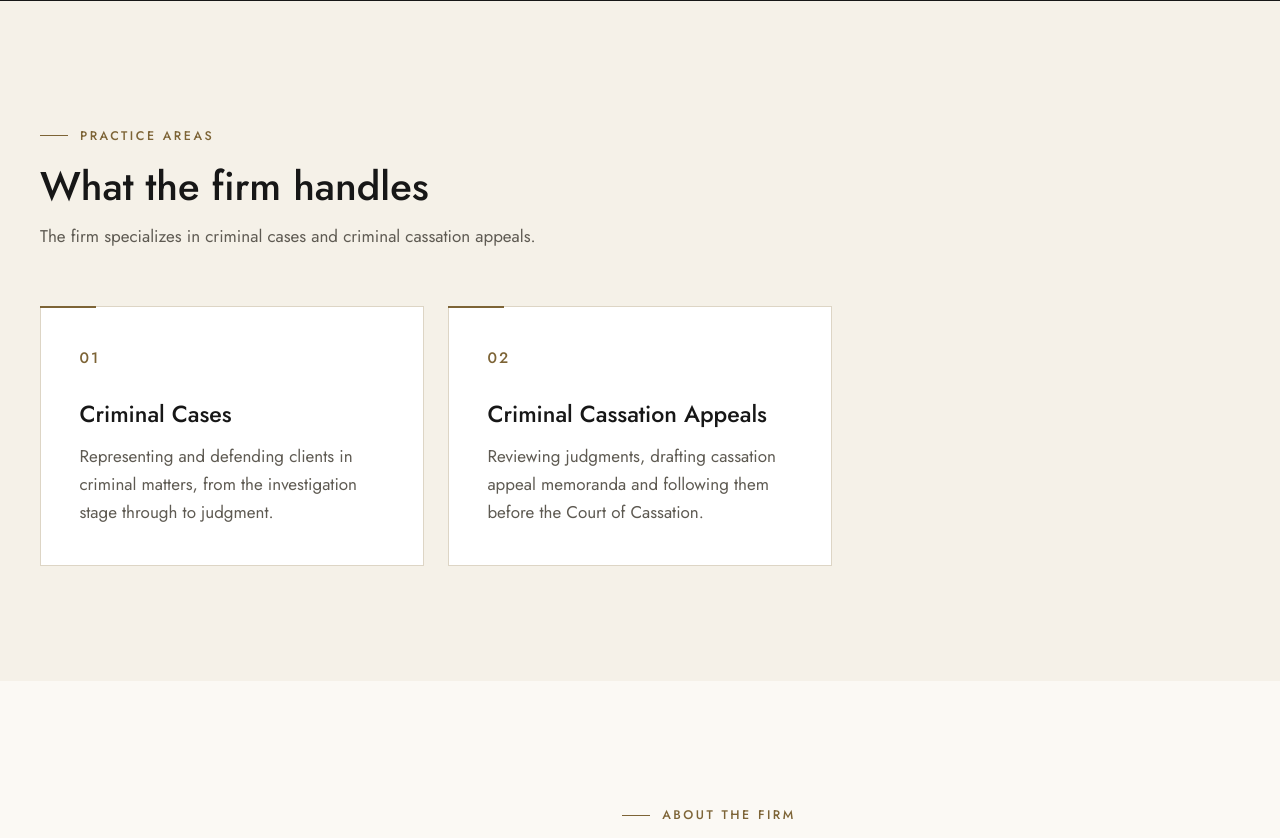
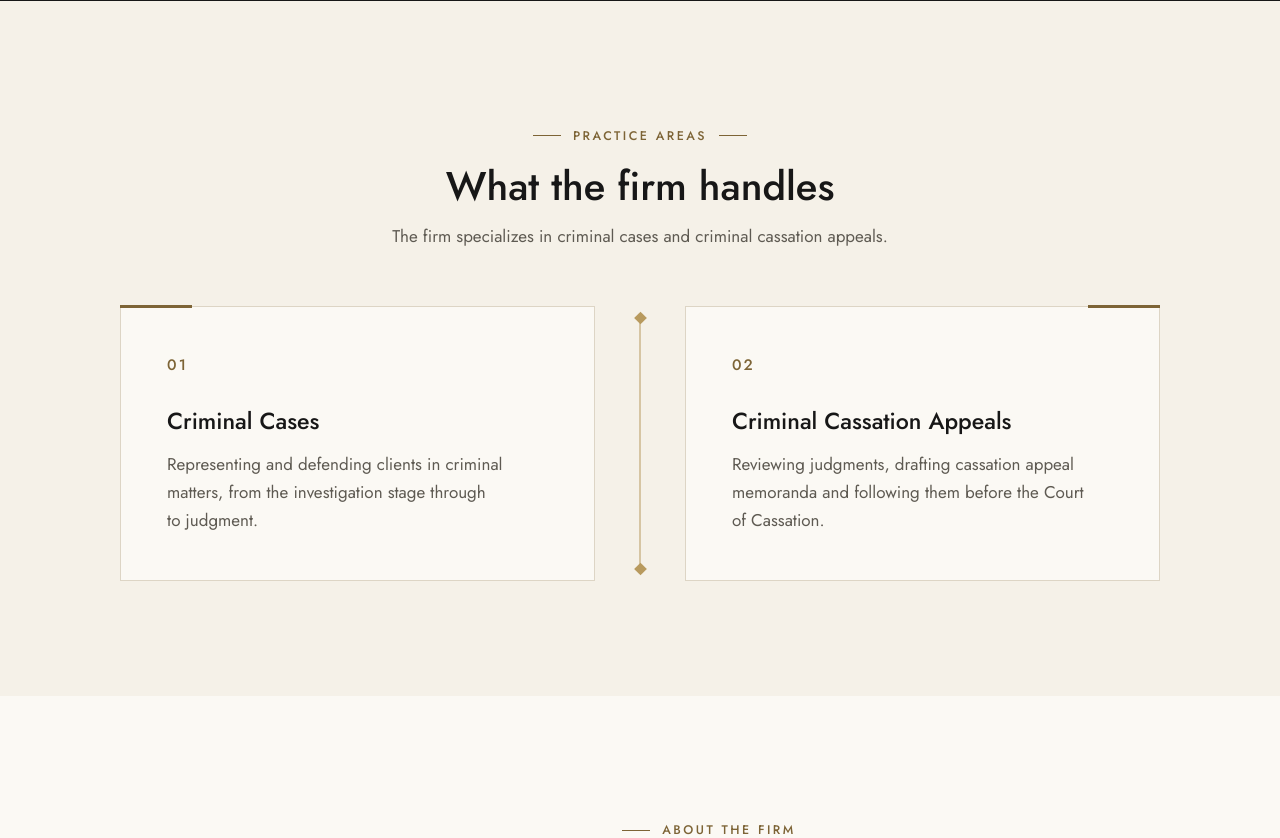
Before and after one commit to Darweeesh777/dr-mohamed-elgindy, a Django app: page /en/ in a window 1280 px wide. Shown: the part 851-1689 px from the top of the page. Run offline with Django 5.2, Linux system fonts and the light colour scheme; data comes from the database, SQL or seed files in the repository; data that the repository does not hold is empty.

Commit message:
Redesign home practice areas: two cards around a gold divider
Centred heading; two equal cards either side of a thin gold line with a
diamond at each end. Cards stack and the divider hides on mobile.

Co-Authored-By: Claude Opus 5.5 <noreply@anthropic.com>

```diff
--- a/static/css/style.css
+++ b/static/css/style.css
@@ -600,6 +600,40 @@ html[lang="en"] .section-head__title { font-weight: 500; line-height: 1.2; }
 }
 html[lang="en"] .practice-card__title { font-weight: 500; }
 .practice-card p { margin: 0; color: var(--text-muted); }
+
+/* Home practice areas: centred heading, two cards around a gold line. */
+.section-head--center { margin-inline: auto; text-align: center; }
+.eyebrow--center::after { content: ""; width: 28px; height: 1px; background: currentColor; }
+.practice-split { position: relative; max-width: 1040px; margin-inline: auto; }
+.practice-grid--pair { grid-template-columns: repeat(2, minmax(0, 1fr)); gap: clamp(48px, 7vw, 96px); }
+.practice-grid--pair .practice-card { background: var(--paper); padding: clamp(32px, 3.6vw, 52px); }
+.practice-grid--pair .practice-card::before { width: clamp(56px, 6vw, 72px); height: 3px; top: -2px; }
+.practice-grid--pair .practice-card:nth-child(2)::before { inset-inline-start: auto; inset-inline-end: -1px; }
+.practice-split__line {
+  position: absolute;
+  top: 12px;
+  bottom: 12px;
+  left: 50%;
+  width: 1px;
+  background: var(--gold);
+  transform: translateX(-50%);
+}
+.practice-split__line::before,
+.practice-split__line::after {
+  content: "";
+  position: absolute;
+  left: 50%;
+  width: 9px;
+  height: 9px;
+  background: var(--gold);
+  transform: translate(-50%, -50%) rotate(45deg);
+}
+.practice-split__line::before { top: 0; }
+.practice-split__line::after { top: 100%; }
+@media (max-width: 640px) {
+  .practice-grid--pair { gap: 20px; }
+  .practice-split__line { display: none; }
+}
 
 /* ---------- About preview ---------- */
 
--- a/templates/core/home.html
+++ b/templates/core/home.html
@@ -43,12 +43,14 @@
 {# ── Practice areas ───────────────────────────────────────────────── #}
 <section class="section section--ivory" id="practice" aria-labelledby="practice-title">
   <div class="container">
-    <header class="section-head reveal">
-      <p class="eyebrow">{{ t.practice.eyebrow }}</p>
+    <header class="section-head section-head--center reveal">
+      <p class="eyebrow eyebrow--center">{{ t.practice.eyebrow }}</p>
       <h2 class="section-head__title" id="practice-title">{{ t.practice.title }}</h2>
       <p class="section-head__intro">{{ t.practice.intro }}</p>
     </header>
-    <ol class="practice-grid">
+    {# Two cards either side of a gold line; the first sits on the reading-start side. #}
+    <div class="practice-split">
+      <ol class="practice-grid practice-grid--pair">
         {% for item in t.practice.items %}
         <li class="practice-card reveal">
           <span class="practice-card__num" aria-hidden="true">{{ item.num }}</span>
@@ -57,6 +59,8 @@
         </li>
         {% endfor %}
       </ol>
+      <span class="practice-split__line" aria-hidden="true"></span>
+    </div>
   </div>
 </section>
 
```
Also changed, not shown: site/ar/index.html (+7 -3 lines), site/en/index.html (+7 -3 lines), site/static/css/style.css (+34 -0 lines). Lines whose indentation alone changed are shown as unchanged.
